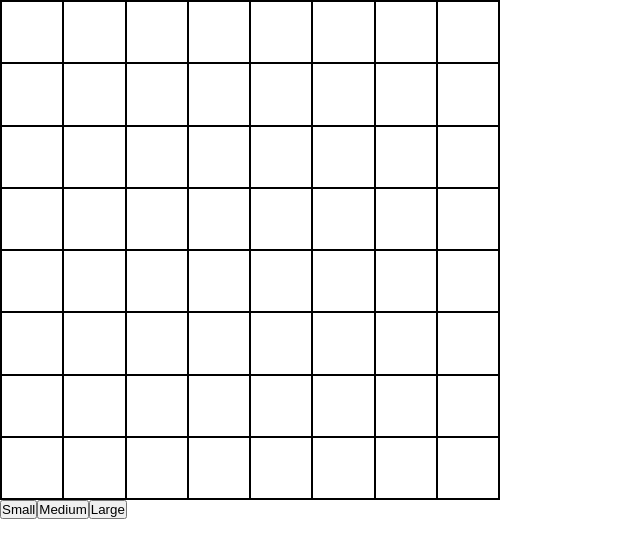
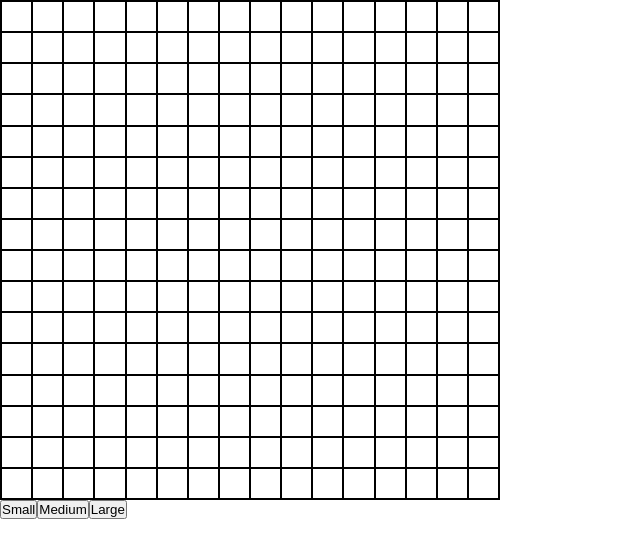
Before and after one commit to jayptl23/etch-a-sketch, a plain HTML site: page index.html in a window 1280 px wide. Both pictures are taken after a click on the button "Medium". Shown: the whole page, without its empty margins (0-640 px from the left). Drawn offline with Linux system fonts and the light colour scheme.

Commit message:
add ability to change grid size

```diff
--- a/index.js
+++ b/index.js
@@ -1,4 +1,10 @@
 const displayController = (function () {
+	const gridSizing = {
+		small: 8,
+		medium: 16,
+		large: 32,
+	}
+
 	function setup() {
 		const body = document.querySelector('body')
 
@@ -7,22 +13,24 @@ const displayController = (function () {
 		body.appendChild(container)
 
 		const canvas = generateCanvas()
+		canvas.classList.add('small')
+
 		const controls = generateControls()
 		container.append(canvas, controls)
 
-		generateGrid()
+		generateGrid(gridSizing.small)
 	}
 
 	function generateCanvas() {
 		const canvas = document.createElement('section')
-		canvas.classList.add('canvas', 'small')
+		canvas.classList.add('canvas')
 		return canvas
 	}
 
-	function generateGrid() {
+	function generateGrid(size) {
 		const canvas = document.querySelector('.canvas')
-		for (let i = 0; i < 8; i++) {
-			for (let j = 0; j < 8; j++) {
+		for (let i = 0; i < size; i++) {
+			for (let j = 0; j < size; j++) {
 				const tile = document.createElement('div')
 				tile.setAttribute('class', 'tile')
 				canvas.appendChild(tile)
@@ -41,15 +49,38 @@ const displayController = (function () {
 		const container = document.createElement('article')
 		container.setAttribute('class', 'sizing')
 
-		const small = document.createElement('button')
-		small.textContent = 'Small'
-		const medium = document.createElement('button')
-		medium.textContent = 'Medium'
-		const large = document.createElement('button')
-		large.textContent = 'Large'
-		container.append(small, medium, large)
+		const sizes = ['Small', 'Medium', 'Large']
+		sizes.forEach(size => {
+			const button = document.createElement('button')
+			button.textContent = size
+			button.setAttribute('data-size', size.toLowerCase())
+			container.appendChild(button)
+		})
+
+		container.addEventListener('click', handleSizingClick)
 
 		return container
+	}
+
+	function handleSizingClick(e) {
+		const size = e.target.getAttribute('data-size')
+		if (!size) return
+
+		const oldCanvas = document.querySelector('.canvas')
+		const classes = oldCanvas.classList
+		if (size === classes[1]) {
+			// Same as curent size
+			return
+		}
+
+		const mainContainer = document.querySelector('.container')
+		mainContainer.removeChild(mainContainer.childNodes[0])
+
+		const canvas = generateCanvas()
+		canvas.classList.add(size)
+
+		mainContainer.prepend(canvas)
+		generateGrid(gridSizing[size])
 	}
 
 	return {
--- a/style.css
+++ b/style.css
@@ -4,9 +4,16 @@
 	box-sizing: border-box;
 }
 
+/* .container {
+	display: flex;
+	flex-direction: column;
+	align-items: center;
+} */
+
 .canvas {
 	height: 500px;
 	width: 500px;
+	display: grid;
 	border: 1px solid black;
 }
 
@@ -15,7 +22,16 @@
 }
 
 .small {
-	display: grid;
 	grid-template-columns: repeat(8, 1fr);
 	grid-template-rows: repeat(8, 1fr);
 }
+
+.medium {
+	grid-template-columns: repeat(16, 1fr);
+	grid-template-rows: repeat(16, 1fr);
+}
+
+.large {
+	grid-template-columns: repeat(32, 1fr);
+	grid-template-rows: repeat(32, 1fr);
+}
```
